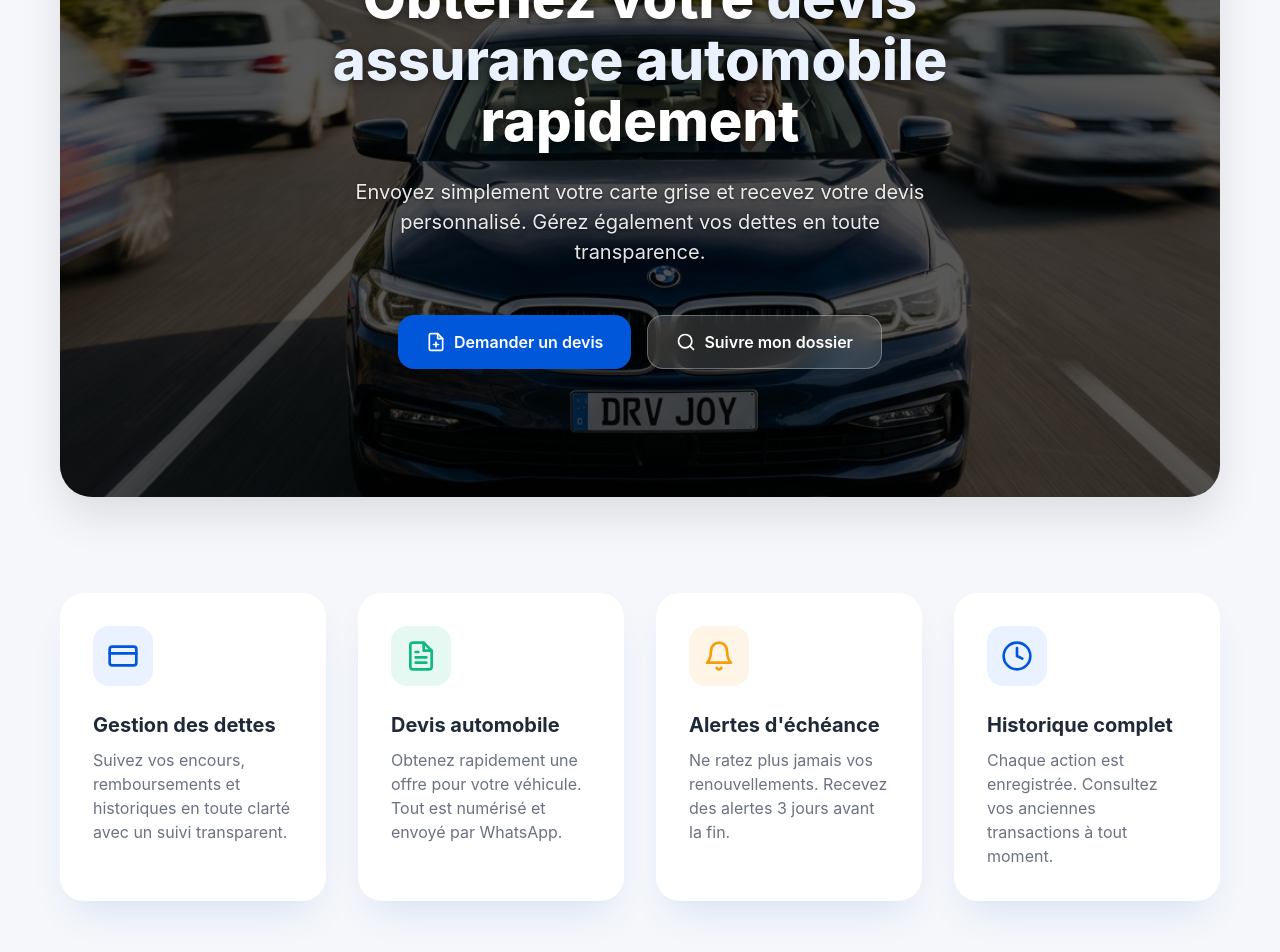
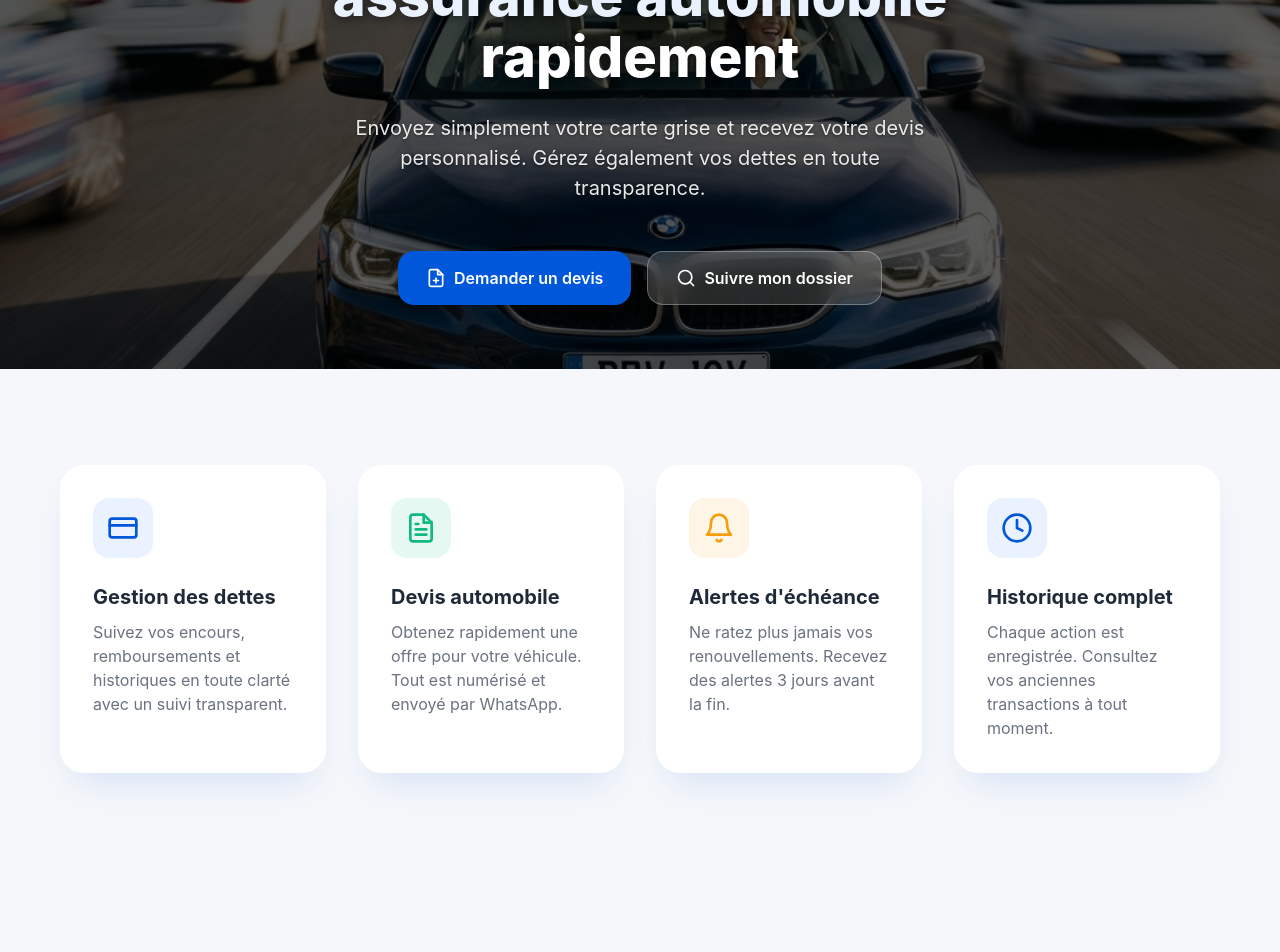
Before and after one commit to migini10/Business-Action, a Next.js app: page / in a window 1280 px wide. Shown: the part 310-1262 px from the top of the page. After the commit the page ends 1179 px from the top, so only its background shows below. Built offline with nearby package versions, Linux system fonts and the light colour scheme.

Commit message:
Ajustement de la section Hero : pleine largeur et hauteur réduite

```diff
--- a/src/app/page.tsx
+++ b/src/app/page.tsx
@@ -4,8 +4,9 @@ import Image from 'next/image';
 
 export default function Home() {
   return (
-    <div className="container">
-      <header className="header animate-fade-in">
+    <div>
+      <div className="container">
+        <header className="header animate-fade-in">
         <div className="logo">
           <svg width="32" height="32" viewBox="0 0 24 24" fill="none" xmlns="http://www.w3.org/2000/svg">
             <path d="M12 2L2 7L12 12L22 7L12 2Z" fill="var(--color-primary)"/>
@@ -20,10 +21,11 @@ export default function Home() {
           </Link>
         </nav>
       </header>
+      </div>
 
       <main>
         {/* Hero Section */}
-        <section className="animate-fade-in" style={{ position: 'relative', overflow: 'hidden', borderRadius: '2rem', padding: '8rem 2rem', display: 'flex', flexDirection: 'column', alignItems: 'center', textAlign: 'center', boxShadow: '0 20px 40px rgba(0,0,0,0.1)', marginBottom: '4rem' }}>
+        <section className="animate-fade-in" style={{ position: 'relative', overflow: 'hidden', padding: '4rem 1rem', display: 'flex', flexDirection: 'column', alignItems: 'center', justifyContent: 'center', textAlign: 'center', minHeight: '55vh', marginBottom: '4rem' }}>
           <Image
             src="/hero-car.png"
             alt="Chauffeur souriant dans une voiture sur la route"
@@ -68,8 +70,9 @@ export default function Home() {
           </div>
         </section>
 
-        {/* Feature Cards Section */}
-        <section style={{ padding: '2rem 0 6rem 0', display: 'grid', gridTemplateColumns: 'repeat(auto-fit, minmax(250px, 1fr))', gap: '2rem', animationDelay: '0.2s' }} className="animate-fade-in">
+        <div className="container">
+          {/* Feature Cards Section */}
+          <section style={{ padding: '2rem 0 6rem 0', display: 'grid', gridTemplateColumns: 'repeat(auto-fit, minmax(250px, 1fr))', gap: '2rem', animationDelay: '0.2s' }} className="animate-fade-in">
 
           <div className="card">
             <div style={{ background: 'var(--color-primary-light)', width: '60px', height: '60px', borderRadius: '1rem', display: 'flex', alignItems: 'center', justifyContent: 'center', marginBottom: '1.5rem', color: 'var(--color-primary)' }}>
@@ -104,6 +107,7 @@ export default function Home() {
           </div>
 
         </section>
+        </div>
       </main>
     </div>
   );
```
